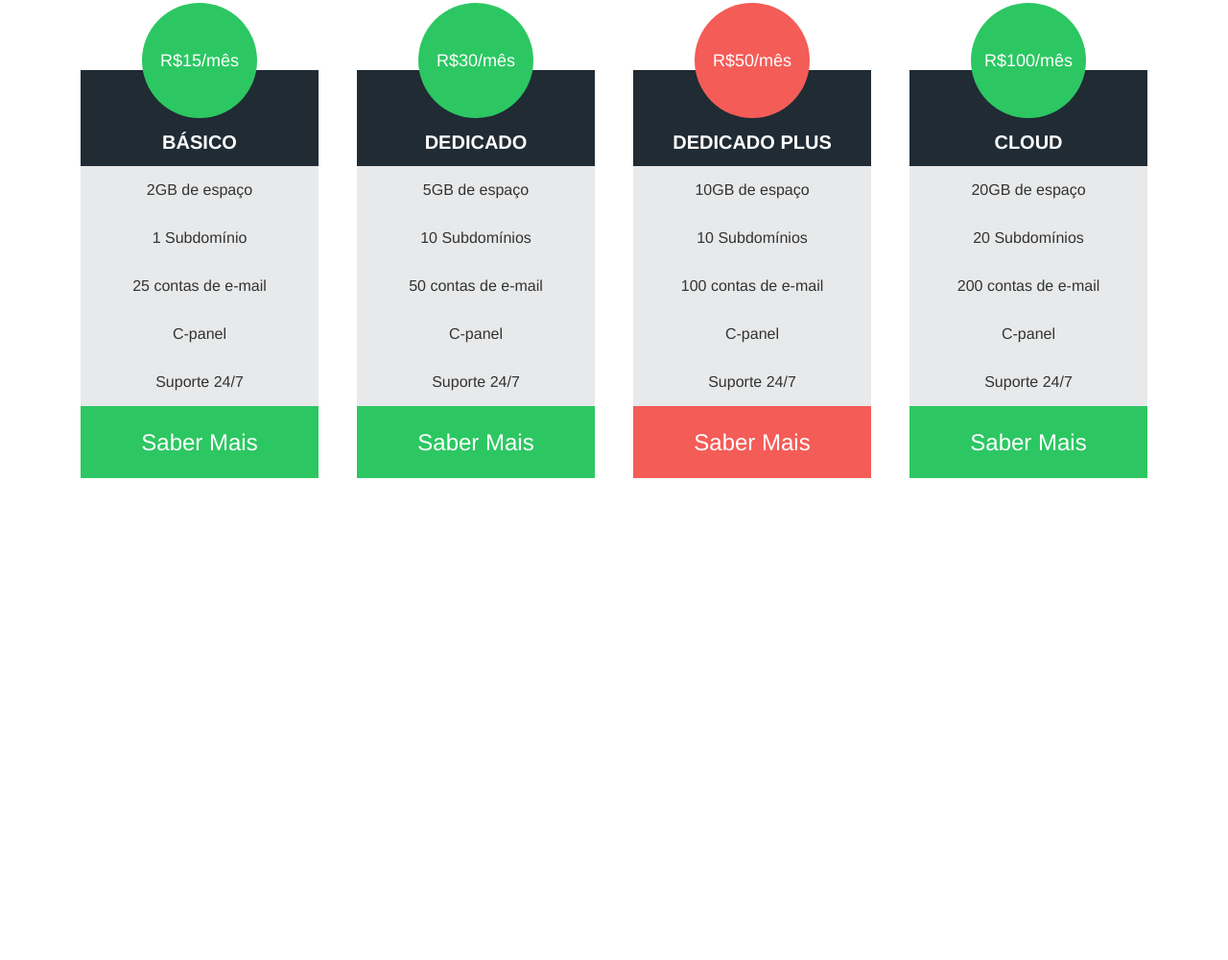
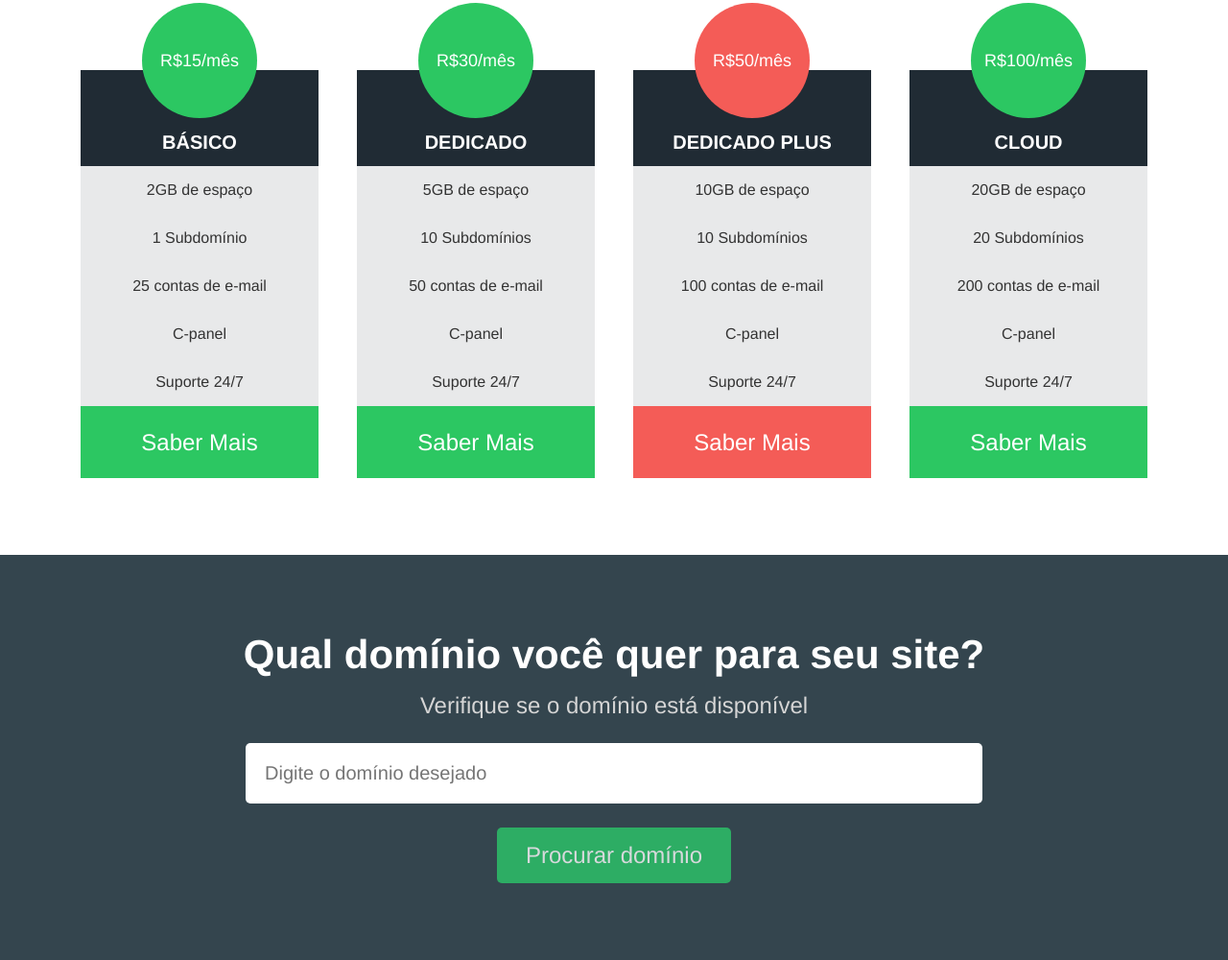
Before and after one commit to LucasDevRJ/hdc_host, a plain HTML site: page index.html in a window 1280 px wide. Shown: the part 1053-2053 px from the top of the page at 96% size. Before the commit the page ends 1631 px from the top, so only its background shows below. Drawn offline with Linux system fonts and the light colour scheme.

Commit message:
Seção de domínio estilizada

```diff
--- a/css/styles.css
+++ b/css/styles.css
@@ -202,3 +202,48 @@ nav {
 .plan .recommended {
     background-color: #f45c57;
 }
+
+.searchdomain-container {
+    background-color: #34454e;
+    text-align: center;
+    padding: 5rem 0;
+}
+
+.searchdomain-container h2 {
+    color: #FFF;
+    font-size: 42px;
+    margin-bottom: 15px;
+}
+
+.searchdomain-container p {
+    color: #D5D5D5;
+    font-size: 24px;
+    margin-bottom: 25px;
+}
+
+.searchdomain-container input {
+    display: block;
+    border: none;
+    border-radius: 5px;
+    margin: 0 auto;
+}
+
+.searchdomain-container input[type="text"] {
+    width: 60%;
+    padding: 20px;
+    font-size: 20px;
+    margin-bottom: 25px;
+}
+
+.searchdomain-container input[type="submit"] {
+    background-color: #2cc76a;
+    padding: 15px 30px;
+    color: #FFF;
+    font-size: 24px;
+    cursor: pointer;
+    opacity: 0.8;
+}
+
+.searchdomain-container input[type="submit"]:hover {
+    opacity: 1;
+}
--- a/index.html
+++ b/index.html
@@ -119,6 +119,16 @@
                         </div>
                     </div>
                 </section>
+
+                <section class="searchdomain-container">
+                    <h2>Qual domínio você quer para seu site?</h2>
+                    <p>Verifique se o domínio está disponível</p>
+                    <form>
+                        <input type="text" name="domain" id="domain" placeholder="Digite o domínio desejado">
+
+                        <input type="submit" value="Procurar domínio">
+                    </form>
+                </section>
             </main>
         </div>
     </body>
```
